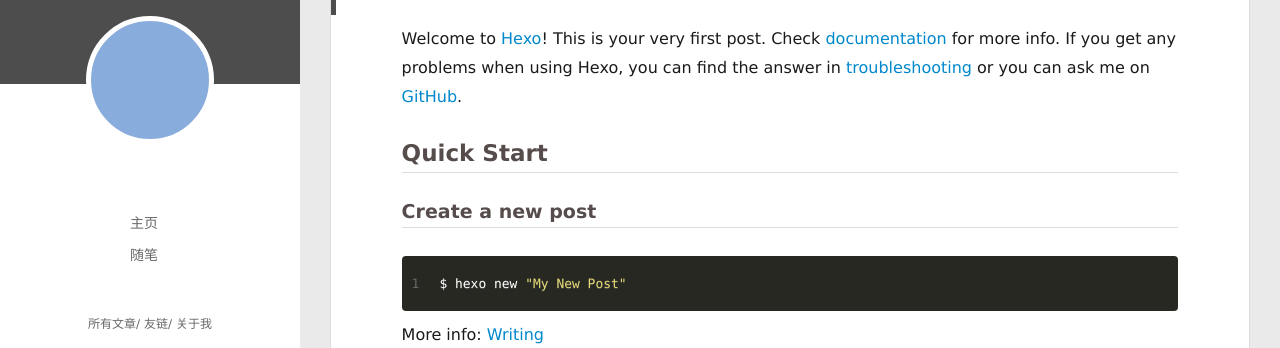
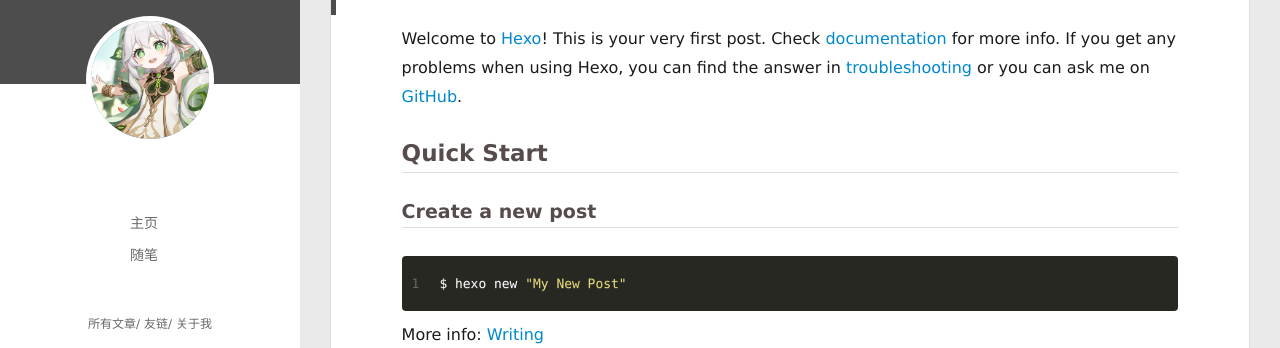
Before and after one commit to newbie2201/newbie2201.github.io, a plain HTML site: page 2022/12/25/hello-world/index.html in a window 1280 px wide. Shown: the part 96-444 px from the top of the page. Drawn offline with Linux system fonts and the light colour scheme.

Commit message:
Site updated: 2022-12-29 14:02:59

```diff
--- a/2022/12/25/hello-world/index.html
+++ b/2022/12/25/hello-world/index.html
@@ -23,7 +23,7 @@
     <link rel="alternative" href="/atom.xml" title="newbie的博客" type="application/atom+xml">
 
 
-    <link rel="icon" href="/favicon.png">
+    <link rel="icon" href="/img/lilu.webp">
 
   <link rel="stylesheet" type="text/css" href="/./main.0cf68a.css">
   <style type="text/css">
@@ -47,7 +47,7 @@
 <div class="intrude-less">
 	<header id="header" class="inner">
 		<a href="/" class="profilepic">
-			<img src="" class="js-avatar">
+			<img src="/img/lilu.webp" class="js-avatar">
 		</a>
 		<hgroup>
 		  <h1 class="header-author"><a href="/"></a></h1>
@@ -105,7 +105,7 @@
 	<div class="intrude-less">
 		<header id="header" class="inner">
 			<div class="profilepic">
-				<img src="" class="js-avatar">
+				<img src="/img/lilu.webp" class="js-avatar">
 			</div>
 			<hgroup>
 			  <h1 class="header-author js-header-author"></h1>
```
Also changed, not shown: 2022/12/25/测试文章/index.html (+3 -3 lines), archives/2022/12/index.html (+3 -3 lines), archives/2022/index.html (+3 -3 lines), archives/index.html (+3 -3 lines), index.html (+3 -3 lines), img/lilu.webp (added).
